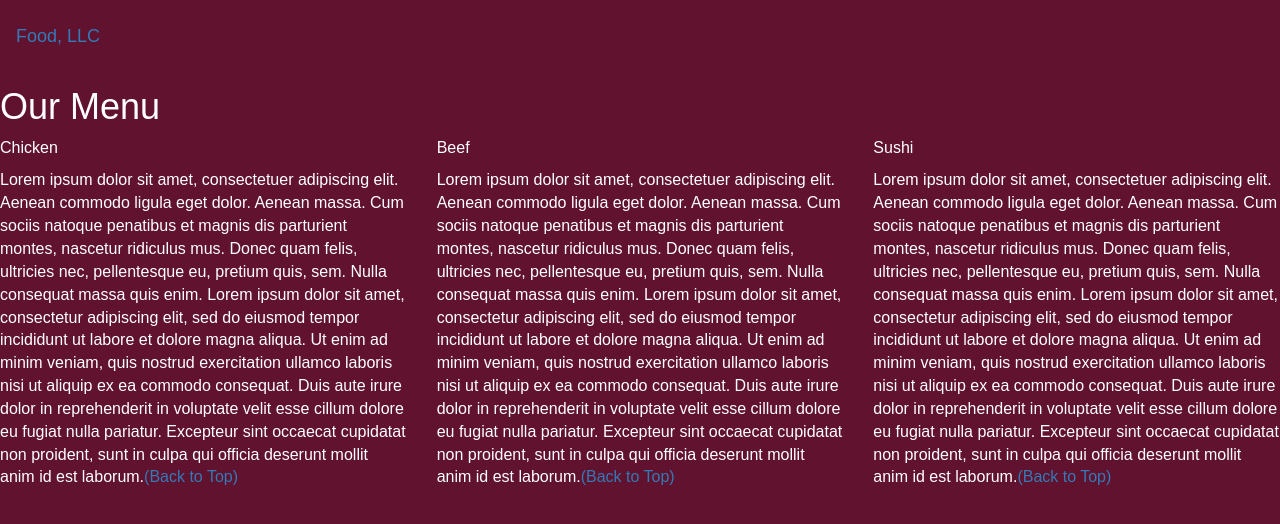
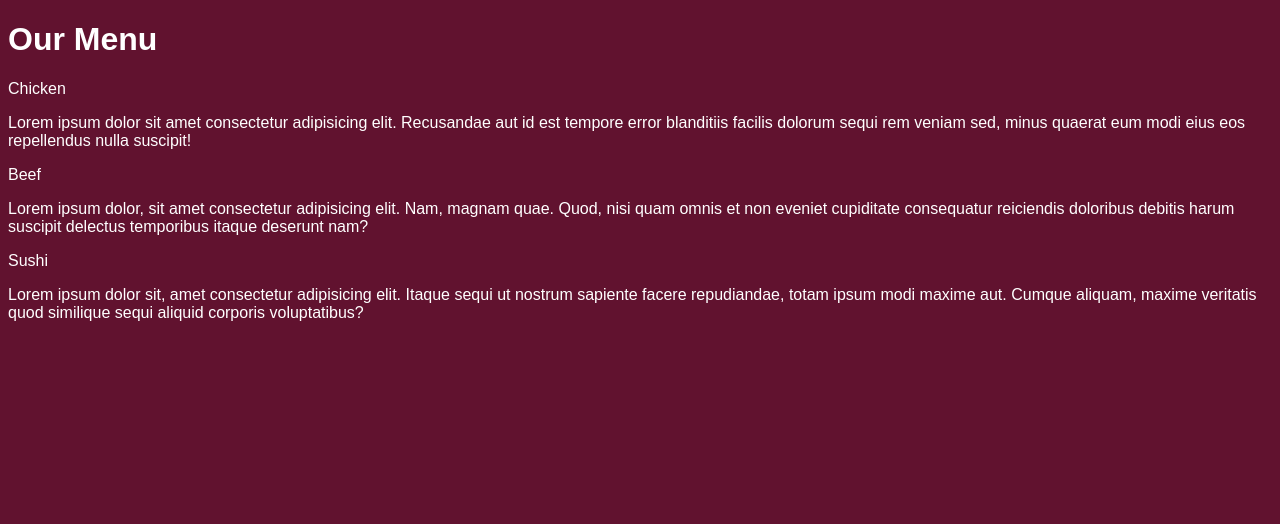
Before and after one commit to ChidoubReda/cousera-test, a plain HTML site: page mod3-solutions/index.html in a window 1280 px wide. Drawn offline with nearby package versions, Linux system fonts and the light colour scheme.

Commit message:
Update index.html

```diff
--- a/mod3-solutions/index.html
+++ b/mod3-solutions/index.html
@@ -1,77 +1,34 @@
 <!DOCTYPE html>
-<html>
+<html lang="fr">
 <head>
-
-<title>Module 3</title>
-
-  <meta name="viewport" content="width=device-width, initial-scale=1">
-  <link rel="stylesheet" href="https://maxcdn.bootstrapcdn.com/bootstrap/3.3.7/css/bootstrap.min.css">
-  <script src="https://ajax.googleapis.com/ajax/libs/jquery/3.3.1/jquery.min.js"></script>
-  <script src="https://maxcdn.bootstrapcdn.com/bootstrap/3.3.7/js/bootstrap.min.js"></script>
+    <meta charset="UTF-8">
+    <meta http-equiv="X-UA-Compatible" content="IE=edge">
+    <meta name="viewport" content="width=device-width, initial-scale=1.0">
+    <link href ="style.css" rel="stylesheet">
+<title>Module 2 coding</title>
 
 </head>
-
-<meta name="viewport" content="width=device-width, initial-scale=1">
-<link rel="stylesheet" type="text/css" href="style.css">
-
-
-
 <body>
-
-
-<nav class="navbar" id="top">
-  <div class="container-fluid">
-
-    <div class="navbar-header">
-      <button type="button" class="navbar-toggle" data-toggle="collapse" data-target="#myNavbar">
-        <span class="icon-bar"></span>
-        <span class="icon-bar"></span>
-        <span class="icon-bar"></span>
-      </button>
-      <a class="navbar-brand" href="#">Food, LLC</a>
-    </div>
-
-    <div class="collapse" id="myNavbar">
-      <ul class="nav navbar-nav visible-xs">
-        <li><a class="menu-item" href="#">Chicken</a></li>
-        <li><a class="menu-item" href="#">Beef</a></li>
-        <li><a class="menu-item" href="#">Sushi</a></li>
-      </ul>
-    </div>
-
-  </div>
-</nav>
-
-<h1 class="main-title">Our Menu</h1>
-
-
-
+<h1>Our Menu</h1>
 <div class="row">
-
-  <div class="col-lg-4 col-md-6 col-sm-12">
-    <div class="content-box">
-      <p class="item-name">Chicken</p>
-      <p>Lorem ipsum dolor sit amet, consectetuer adipiscing elit. Aenean commodo ligula eget dolor. Aenean massa. Cum sociis natoque penatibus et magnis dis parturient montes, nascetur ridiculus mus. Donec quam felis, ultricies nec, pellentesque eu, pretium quis, sem. Nulla consequat massa quis enim. Lorem ipsum dolor sit amet, consectetur adipiscing elit, sed do eiusmod tempor incididunt ut labore et dolore magna aliqua. Ut enim ad minim veniam, quis nostrud exercitation ullamco laboris nisi ut aliquip ex ea commodo consequat. Duis aute irure dolor in reprehenderit in voluptate velit esse cillum dolore eu fugiat nulla pariatur. Excepteur sint occaecat cupidatat non proident, sunt in culpa qui officia deserunt mollit anim id est laborum.<a href="#top">(Back to Top)</a></p>
+	<div class="col-lg-4 col-md-6 sx-12">
+		<div class="section">
+			<span id="nr1">Chicken</span>
+				<p>Lorem ipsum dolor sit amet consectetur adipisicing elit. Recusandae aut id est tempore error blanditiis facilis dolorum sequi rem veniam sed, minus quaerat eum modi eius eos repellendus nulla suscipit!</p>
 		</div>
 	</div>
-
-  <div class="col-lg-4 col-md-6 col-sm-12">
-    <div class="content-box">
-      <p class="item-name">Beef</p>
-      <p>Lorem ipsum dolor sit amet, consectetuer adipiscing elit. Aenean commodo ligula eget dolor. Aenean massa. Cum sociis natoque penatibus et magnis dis parturient montes, nascetur ridiculus mus. Donec quam felis, ultricies nec, pellentesque eu, pretium quis, sem. Nulla consequat massa quis enim. Lorem ipsum dolor sit amet, consectetur adipiscing elit, sed do eiusmod tempor incididunt ut labore et dolore magna aliqua. Ut enim ad minim veniam, quis nostrud exercitation ullamco laboris nisi ut aliquip ex ea commodo consequat. Duis aute irure dolor in reprehenderit in voluptate velit esse cillum dolore eu fugiat nulla pariatur. Excepteur sint occaecat cupidatat non proident, sunt in culpa qui officia deserunt mollit anim id est laborum.<a href="#top">(Back to Top)</a></p>
+	<div class="col-lg-4 col-md-6 sx-12">
+		<div class="section">
+			<span id="nr2">Beef</span>
+				<p>Lorem ipsum dolor, sit amet consectetur adipisicing elit. Nam, magnam quae. Quod, nisi quam omnis et non eveniet cupiditate consequatur reiciendis doloribus debitis harum suscipit delectus temporibus itaque deserunt nam?</p>
 		</div>
 	</div>
-
-
-  <div class="col-lg-4 col-md-12 col-sm-12">
-    <div class="content-box">
-      <p class="item-name">Sushi</p>
-      <p>Lorem ipsum dolor sit amet, consectetuer adipiscing elit. Aenean commodo ligula eget dolor. Aenean massa. Cum sociis natoque penatibus et magnis dis parturient montes, nascetur ridiculus mus. Donec quam felis, ultricies nec, pellentesque eu, pretium quis, sem. Nulla consequat massa quis enim. Lorem ipsum dolor sit amet, consectetur adipiscing elit, sed do eiusmod tempor incididunt ut labore et dolore magna aliqua. Ut enim ad minim veniam, quis nostrud exercitation ullamco laboris nisi ut aliquip ex ea commodo consequat. Duis aute irure dolor in reprehenderit in voluptate velit esse cillum dolore eu fugiat nulla pariatur. Excepteur sint occaecat cupidatat non proident, sunt in culpa qui officia deserunt mollit anim id est laborum.<a href="#top">(Back to Top)</a></p>
+	<div class="col-lg-4 col-md-12 sx-12">
+		<div class="section">
+			<span id="nr3">Sushi</span>
+				<p>Lorem ipsum dolor sit, amet consectetur adipisicing elit. Itaque sequi ut nostrum sapiente facere repudiandae, totam ipsum modi maxime aut. Cumque aliquam, maxime veritatis quod similique sequi aliquid corporis voluptatibus?</p>
 		</div>
 	</div>
-
 </div>
-
-
 </body>
 </html>
```
Lines whose indentation alone changed are shown as unchanged.
